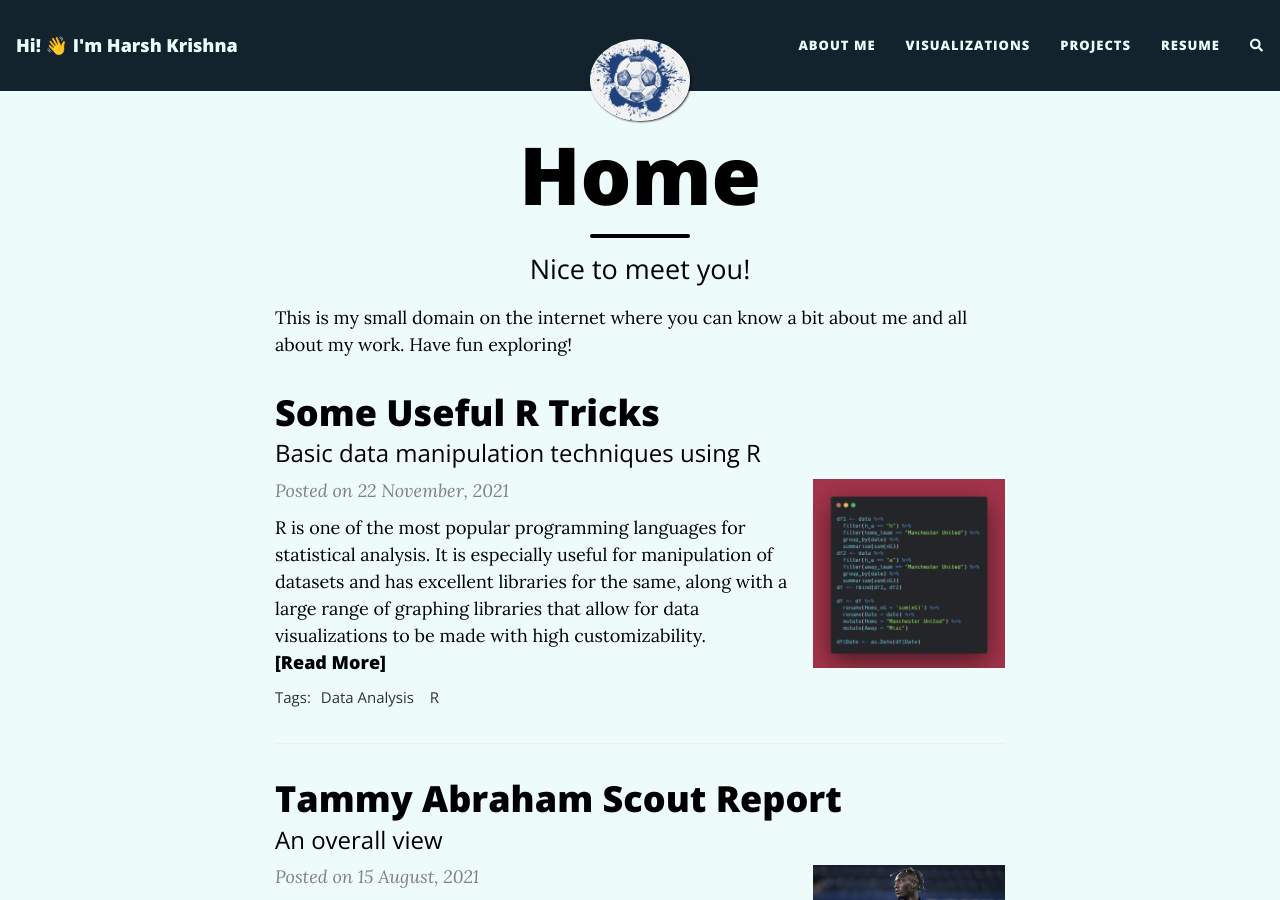
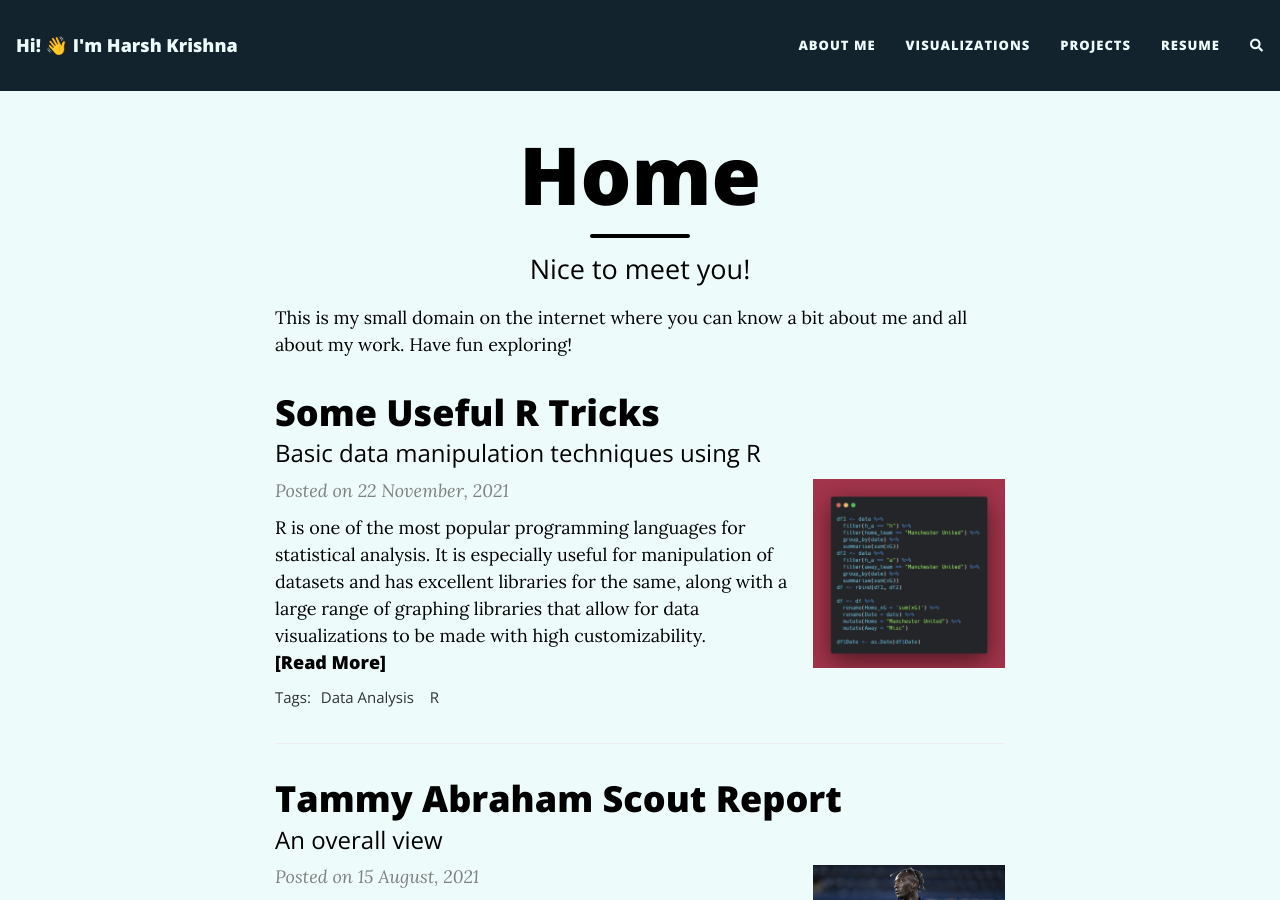
Before and after one commit to harshkrishna17/harshkrishna17.github.io, a Jekyll site: the page built from index.html, in a window 1280 px wide and 900 px high. Built offline with Jekyll 4.4.1, drawn with Linux system fonts in a browser that asks for light colours; nearby versions of some CDN libraries; the list of posts is cut into pages by our own code; comment, search, counter and statistics services are not loaded.

Commit message:
Update _config.yml

```diff
--- a/_config.yml
+++ b/_config.yml
@@ -24,11 +24,11 @@ navbar-links:
 # Image to show in the navigation bar - works best with a square image
 # Remove this parameter if you don't want an image in the navbar
 
-avatar: "/assets/img/logoimage.png"
+# avatar: "/assets/img/logoimage.png"
 
 # By default, the image is cut into a circle. You can disable this behaviour by setting 'round-avatar: false'
 
-round-avatar: true
+# round-avatar: true
 
 # If you want to have an image logo in the top-left corner instead of having the title of the website,
 # then specify the following parameter
```
